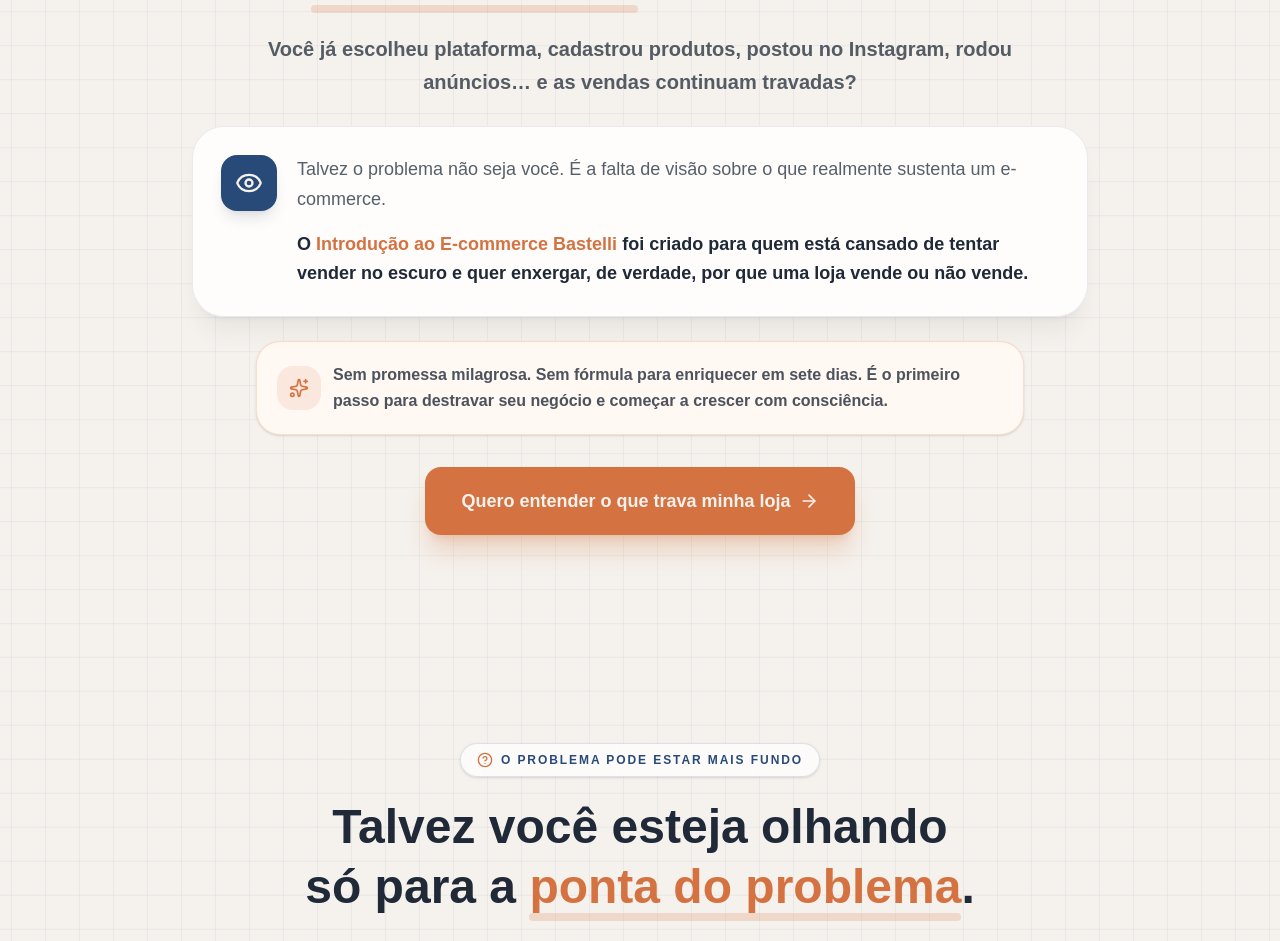
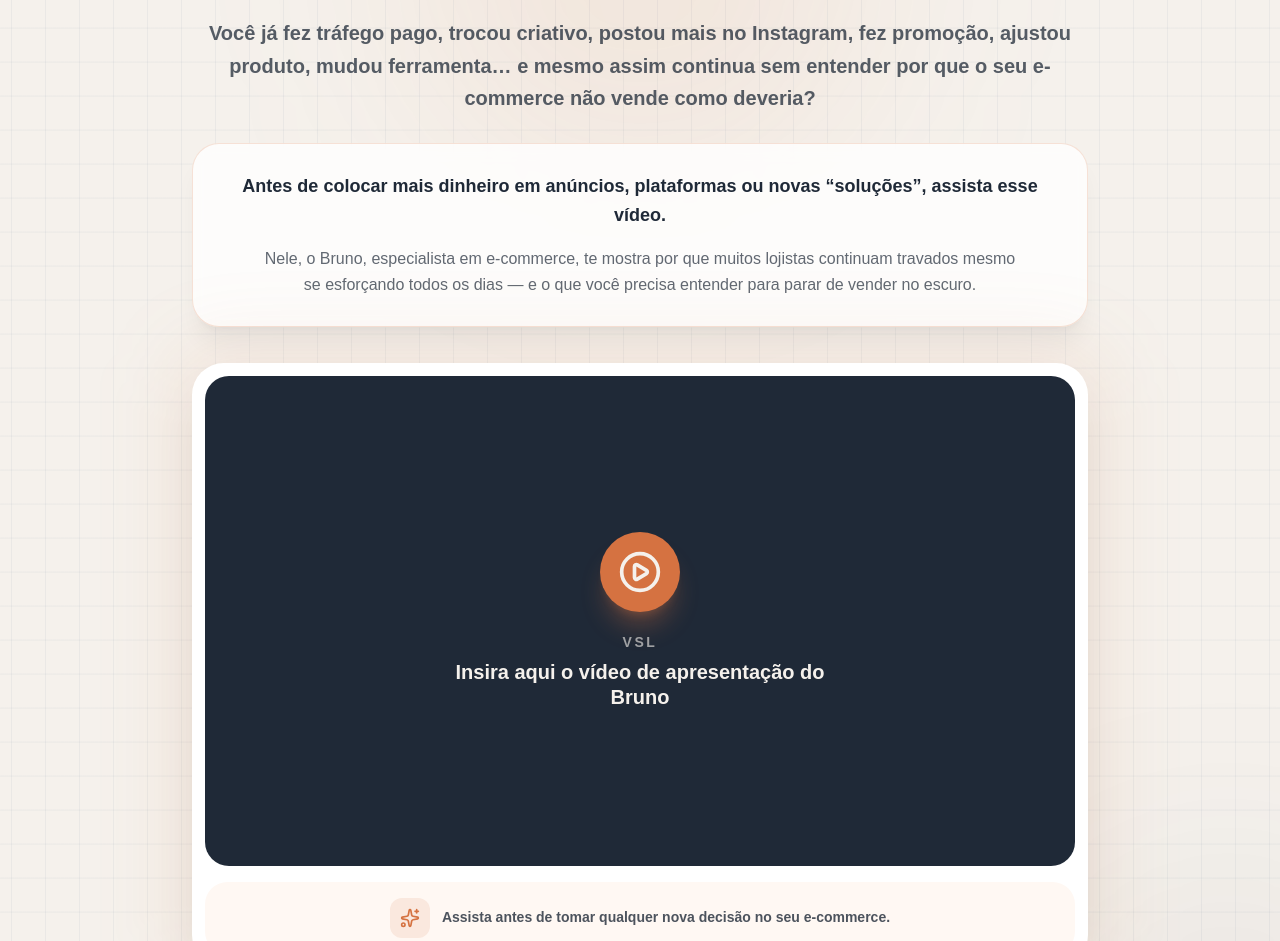
Before and after one commit to andrebastelli/bastelli-pagina-de-vendas-com-vsl, a React (Vite) app: page / in a window 1280 px wide. Shown: the part 251-1192 px from the top of the page. Built offline with nearby package versions, Linux system fonts and the light colour scheme; no server answers; a web font is replaced by a local one.

Commit message:
feat: update Hero component CTA and add video suggestion

```diff
--- a/src/components/Hero.tsx
+++ b/src/components/Hero.tsx
@@ -1,9 +1,9 @@
-import { ArrowRight, AlertTriangle, Eye, Sparkles } from 'lucide-react'
+import { ArrowRight, PlayCircle, AlertTriangle, Sparkles } from 'lucide-react'
 import { siteData } from '@/data/data'
 import { events } from '@/utils/analytics'
 
 export function Hero() {
-  const ctaLabel = 'Quero entender o que trava minha loja'
+  const ctaLabel = 'Quero entender meu e-commerce de verdade'
 
   const handleCtaClick = () => {
     events.ctaClick(ctaLabel)
@@ -11,11 +11,16 @@ export function Hero() {
   }
 
   return (
-    <section className="relative overflow-hidden bg-grid px-4 py-20 sm:px-6 sm:py-24 lg:px-8 lg:py-28">
+    <section className="relative overflow-hidden bg-grid px-4 py-16 sm:px-6 sm:py-20 lg:px-8 lg:py-24">
+      {/* Background decorativo */}
+      <div className="pointer-events-none absolute inset-0">
+        <div className="absolute left-1/2 top-0 h-[420px] w-[420px] -translate-x-1/2 rounded-full bg-[#D57241]/10 blur-[120px]" />
+        <div className="absolute -right-32 bottom-0 h-[360px] w-[360px] rounded-full bg-[#1F2937]/5 blur-[110px]" />
+      </div>
+
       <div className="relative mx-auto max-w-5xl text-center">
 
-        {/* Headline */}
-        <h1 className="mx-auto max-w-5xl text-[2.45rem] font-black leading-[1.03] tracking-[-0.045em] text-[#1F2937] text-balance sm:text-5xl lg:text-7xl">
+        <h1 className="mx-auto max-w-5xl text-balance text-[2.35rem] font-black leading-[1.03] tracking-[-0.045em] text-[#1F2937] sm:text-5xl lg:text-7xl">
           Sua loja virtual recebe visitas, mas{' '}
           <span className="relative inline-block text-[#D57241]">
             não vende
@@ -24,63 +29,79 @@ export function Hero() {
           como deveria?
         </h1>
 
-        {/* Subheadline principal */}
-        <p className="mx-auto mt-6 max-w-3xl text-base font-semibold leading-relaxed text-[#1F2937]/75 text-pretty sm:text-lg lg:text-xl">
-          Você já escolheu plataforma, cadastrou produtos, postou no Instagram,
-          rodou anúncios… e as vendas continuam travadas?
+        <p className="mx-auto mt-6 max-w-4xl text-pretty text-base font-semibold leading-relaxed text-[#1F2937]/75 sm:text-lg lg:text-xl">
+          Você já fez tráfego pago, trocou criativo, postou mais no Instagram,
+          fez promoção, ajustou produto, mudou ferramenta… e mesmo assim
+          continua sem entender por que o seu e-commerce não vende como deveria?
         </p>
 
-        {/* Card de destaque */}
-        <div className="mx-auto mt-7 max-w-4xl overflow-hidden rounded-[2rem] border border-[#284A78]/10 bg-white/85 p-5 text-left shadow-xl shadow-black/5 backdrop-blur-sm sm:p-7">
-          <div className="grid gap-5 lg:grid-cols-[auto_1fr] lg:items-start">
-            <div className="mx-auto flex h-14 w-14 items-center justify-center rounded-2xl bg-[#284A78] text-[#F5F1EC] shadow-lg lg:mx-0">
-              <Eye className="h-7 w-7" />
+        <div className="mx-auto mt-7 max-w-4xl rounded-[1.7rem] border border-[#D57241]/20 bg-white/80 p-5 text-center shadow-xl shadow-black/5 backdrop-blur-sm sm:p-7">
+          <p className="text-base font-bold leading-relaxed text-[#1F2937] sm:text-lg">
+            Antes de colocar mais dinheiro em anúncios, plataformas ou novas
+            “soluções”, assista esse vídeo.
+          </p>
+
+          <p className="mx-auto mt-4 max-w-3xl text-sm font-medium leading-relaxed text-[#1F2937]/70 sm:text-base">
+            Nele, o Bruno, especialista em e-commerce, te mostra por que muitos
+            lojistas continuam travados mesmo se esforçando todos os dias — e o
+            que você precisa entender para parar de vender no escuro.
+          </p>
+        </div>
+
+        {/* VSL */}
+        <div className="relative mx-auto mt-9 max-w-4xl">
+          <div className="absolute -inset-4 rounded-[2.4rem] bg-[#D57241]/10 blur-2xl" />
+
+          <div className="relative overflow-hidden rounded-[2rem] border border-white/70 bg-white p-3 shadow-2xl shadow-black/10">
+            <div className="relative aspect-video overflow-hidden rounded-[1.5rem] bg-[#1F2937]">
+              {/* Inserir VSL aqui */}
+              <div className="flex h-full w-full flex-col items-center justify-center px-6 text-center">
+                <div className="mb-5 flex h-20 w-20 items-center justify-center rounded-full bg-[#D57241] text-[#F5F1EC] shadow-xl shadow-[#D57241]/30">
+                  <PlayCircle className="h-11 w-11" />
+                </div>
+
+                <p className="text-sm font-bold uppercase tracking-[0.18em] text-[#F5F1EC]/60">
+                  VSL
+                </p>
+
+                <p className="mt-2 max-w-sm text-lg font-black leading-tight text-[#F5F1EC] sm:text-xl">
+                  Insira aqui o vídeo de apresentação do Bruno
+                </p>
+              </div>
             </div>
 
-            <div>
-              <p className="text-base font-medium leading-relaxed text-[#1F2937]/75 sm:text-lg">
-                Talvez o problema não seja você. É a falta de visão sobre o que
-                realmente sustenta um e-commerce.
-              </p>
+            <div className="mt-4 rounded-[1.4rem] bg-[#FFF8F3] p-4">
+              <div className="mx-auto flex max-w-2xl flex-col items-center gap-3 sm:flex-row sm:justify-center sm:text-left">
+                <div className="flex h-10 w-10 shrink-0 items-center justify-center rounded-xl bg-[#D57241]/12 text-[#D57241]">
+                  <Sparkles className="h-5 w-5" />
+                </div>
 
-              <p className="mt-4 text-base font-bold leading-relaxed text-[#1F2937] sm:text-lg">
-                O{' '}
-                <span className="text-[#D57241]">
-                  Introdução ao E-commerce Bastelli
-                </span>{' '}
-                foi criado para quem está cansado de tentar vender no escuro e
-                quer enxergar, de verdade, por que uma loja vende ou não vende.
-              </p>
+                <p className="text-sm font-bold leading-snug text-[#1F2937]/80">
+                  Assista antes de tomar qualquer nova decisão no seu
+                  e-commerce.
+                </p>
+              </div>
             </div>
           </div>
         </div>
 
-        {/* Frase de autoridade */}
-        <div className="mx-auto mt-6 max-w-3xl rounded-3xl border border-[#D57241]/20 bg-[#FFF8F3] px-5 py-5 shadow-sm">
-          <div className="flex flex-col items-center gap-3 sm:flex-row sm:text-left">
-            <div className="flex h-11 w-11 shrink-0 items-center justify-center rounded-2xl bg-[#D57241]/12 text-[#D57241]">
-              <Sparkles className="h-5 w-5" />
-            </div>
-
-            <p className="text-sm font-bold leading-relaxed text-[#1F2937]/80 sm:text-base">
-              Sem promessa milagrosa. Sem fórmula para enriquecer em sete dias.
-              É o primeiro passo para destravar seu negócio e começar a crescer
-              com consciência.
-            </p>
-          </div>
-        </div>
-
         {/* CTA */}
-        <div className="mt-8 flex justify-center">
+        <div className="mt-9 flex flex-col items-center gap-3">
           <a
             href={siteData.checkoutUrl}
             onClick={handleCtaClick}
             target="_blank"
-            className="group inline-flex w-full max-w-md items-center justify-center gap-2 rounded-2xl bg-[#D57241] px-6 py-4 text-center text-base font-black text-[#F5F1EC] shadow-xl shadow-[#D57241]/25 transition-all duration-300 hover:-translate-y-1 hover:bg-[#c56337] hover:shadow-2xl hover:shadow-[#D57241]/35 sm:w-auto sm:max-w-none sm:px-9 sm:py-5 sm:text-lg"
+            className="group relative inline-flex w-full max-w-sm items-center justify-center gap-2 overflow-hidden rounded-2xl bg-[#D57241] px-6 py-4 text-center text-base font-black text-[#F5F1EC] shadow-xl shadow-[#D57241]/30 transition-all duration-300 hover:-translate-y-1 hover:bg-[#c56337] hover:shadow-2xl hover:shadow-[#D57241]/40 sm:w-auto sm:max-w-none sm:px-8 sm:py-5 sm:text-lg"
           >
-            <span>{ctaLabel}</span>
-            <ArrowRight className="h-5 w-5 shrink-0 transition-transform duration-300 group-hover:translate-x-1" />
+            <span className="absolute inset-0 -translate-x-full bg-gradient-to-r from-transparent via-white/25 to-transparent transition-transform duration-700 group-hover:translate-x-full" />
+            <span className="relative">{ctaLabel}</span>
+            <ArrowRight className="relative h-5 w-5 shrink-0 transition-transform duration-300 group-hover:translate-x-1" />
           </a>
+
+          <p className="max-w-md text-center text-sm font-medium leading-relaxed text-[#1F2937]/60">
+            Curso + materiais práticos para estudar, diagnosticar e aplicar no
+            seu negócio.
+          </p>
         </div>
       </div>
     </section>
```
